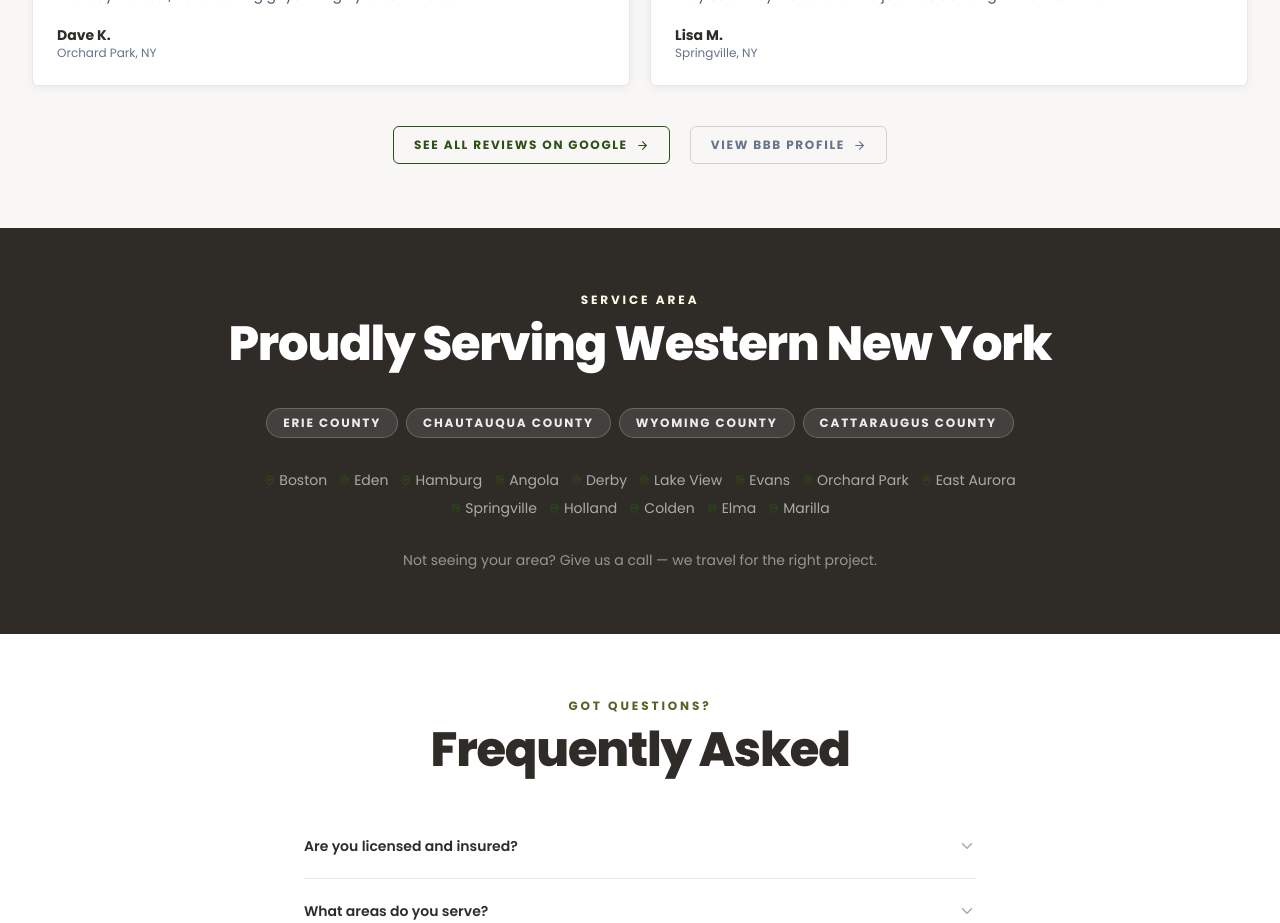
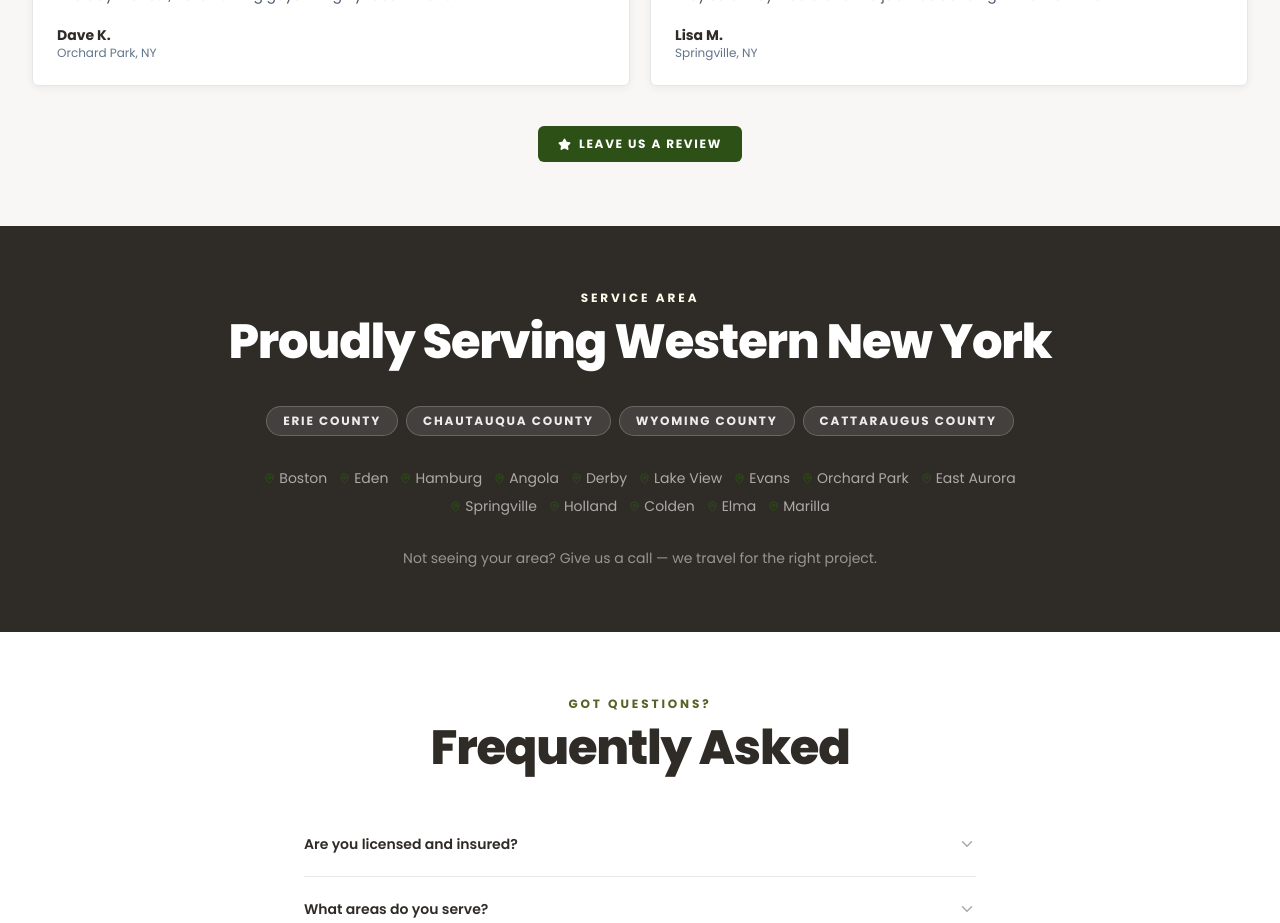
Before and after one commit to Aeonxuu/southtownslandservice_v2, a React (Vite) app in the folder southtownslandservice/: page / in a window 1280 px wide. Shown: the part 3660-4583 px from the top of the page. Built offline with nearby package versions, Linux system fonts and the light colour scheme; no server answers; the HTML template or start-up script is replaced by a standard one.

Commit message:
Update Homepage.jsx
Added a leave us a review button

```diff
--- a/southtownslandservice/src/pages/HomePage.jsx
+++ b/southtownslandservice/src/pages/HomePage.jsx
@@ -354,10 +354,8 @@ export default function HomePage() {
 
       {/* ── REVIEWS ── */}
       {(() => {
-        // ─────────────────────────────────────────────────────────────
-        // SWAP THESE URLs when the Google Business Profile is confirmed
         const GOOGLE_URL = 'https://www.google.com/search?q=Southtowns+Land+Service+LLC+Boston+NY+reviews';
-        const BBB_URL    = 'https://www.bbb.org/us/ny/boston/profile/excavating-contractors/southtowns-land-service-llc-0041-236029104/';
+        const REVIEW_URL = 'https://g.page/r/CWKPCbj9ZuXbEBM/review';
 
         // ─────────────────────────────────────────────────────────────
         // REPLACE THESE with real Google reviews when available.
@@ -443,22 +441,15 @@ export default function HomePage() {
 
               {/* CTA row */}
               <AnimatedSection delay={0.18}>
-                <div className="mt-10 flex flex-col items-center gap-3 sm:flex-row sm:justify-center sm:gap-5">
+                <div className="mt-10 flex flex-col items-center gap-3 sm:flex-row sm:flex-wrap sm:justify-center sm:gap-4">
                   <a
-                    href={GOOGLE_URL}
+                    href={REVIEW_URL}
                     target="_blank"
                     rel="noopener noreferrer"
-                    className="inline-flex items-center gap-2 rounded-md border border-moss px-5 py-2.5 text-xs font-bold uppercase tracking-[0.14em] text-moss transition hover:bg-moss hover:text-white"
+                    className="flex w-full items-center justify-center gap-2 rounded-md bg-moss px-5 py-2.5 text-xs font-bold uppercase tracking-[0.14em] text-white transition hover:bg-olive sm:w-auto"
                   >
-                    See All Reviews on Google <ArrowRight size={13} />
-                  </a>
-                  <a
-                    href={BBB_URL}
-                    target="_blank"
-                    rel="noopener noreferrer"
-                    className="inline-flex items-center gap-2 rounded-md border border-black/15 px-5 py-2.5 text-xs font-bold uppercase tracking-[0.14em] text-slate-500 transition hover:border-ink hover:text-ink"
-                  >
-                    View BBB Profile <ArrowRight size={13} />
+                    <Star size={13} className="fill-white text-white" />
+                    Leave Us a Review
                   </a>
                 </div>
               </AnimatedSection>
```
